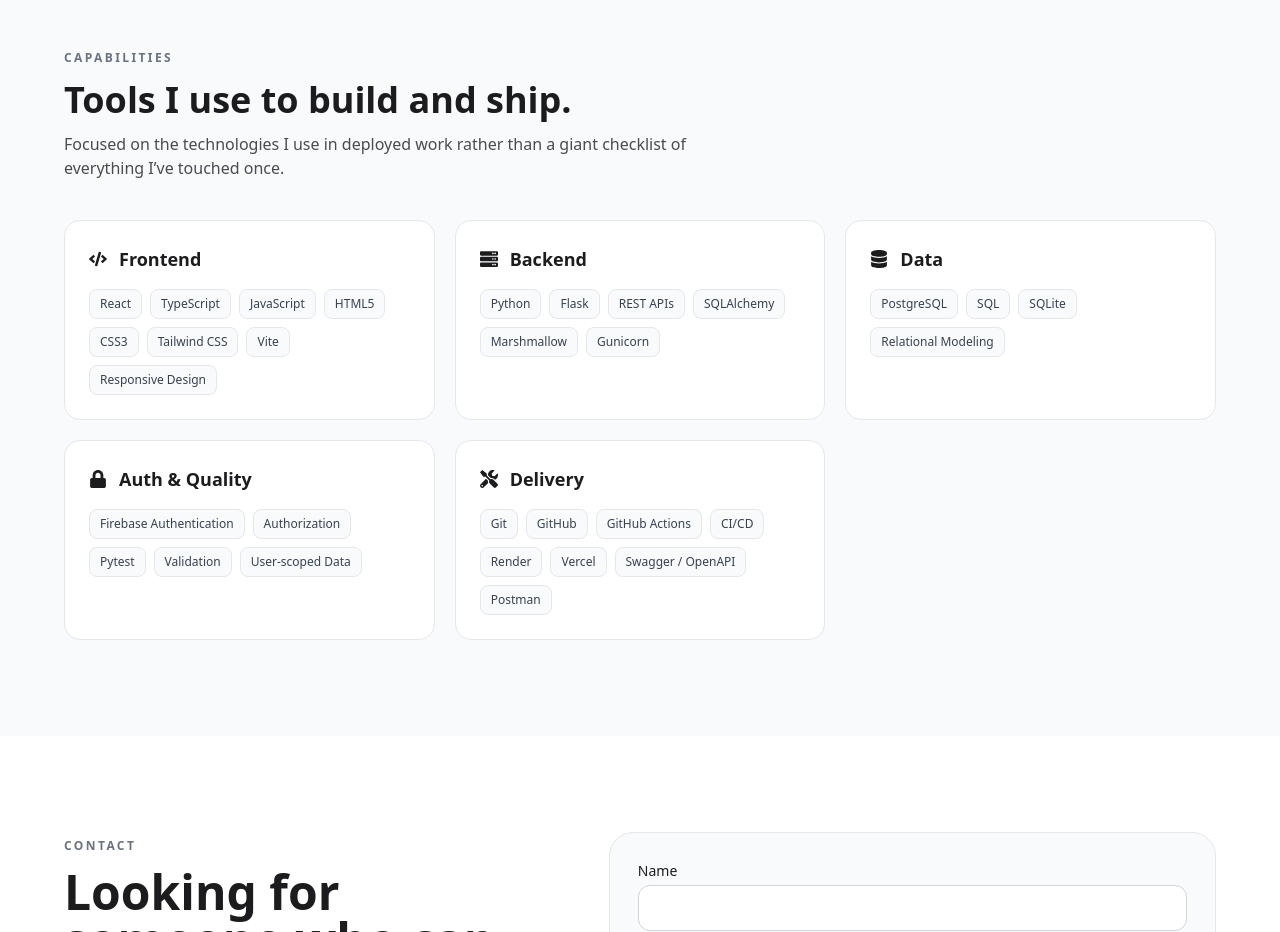
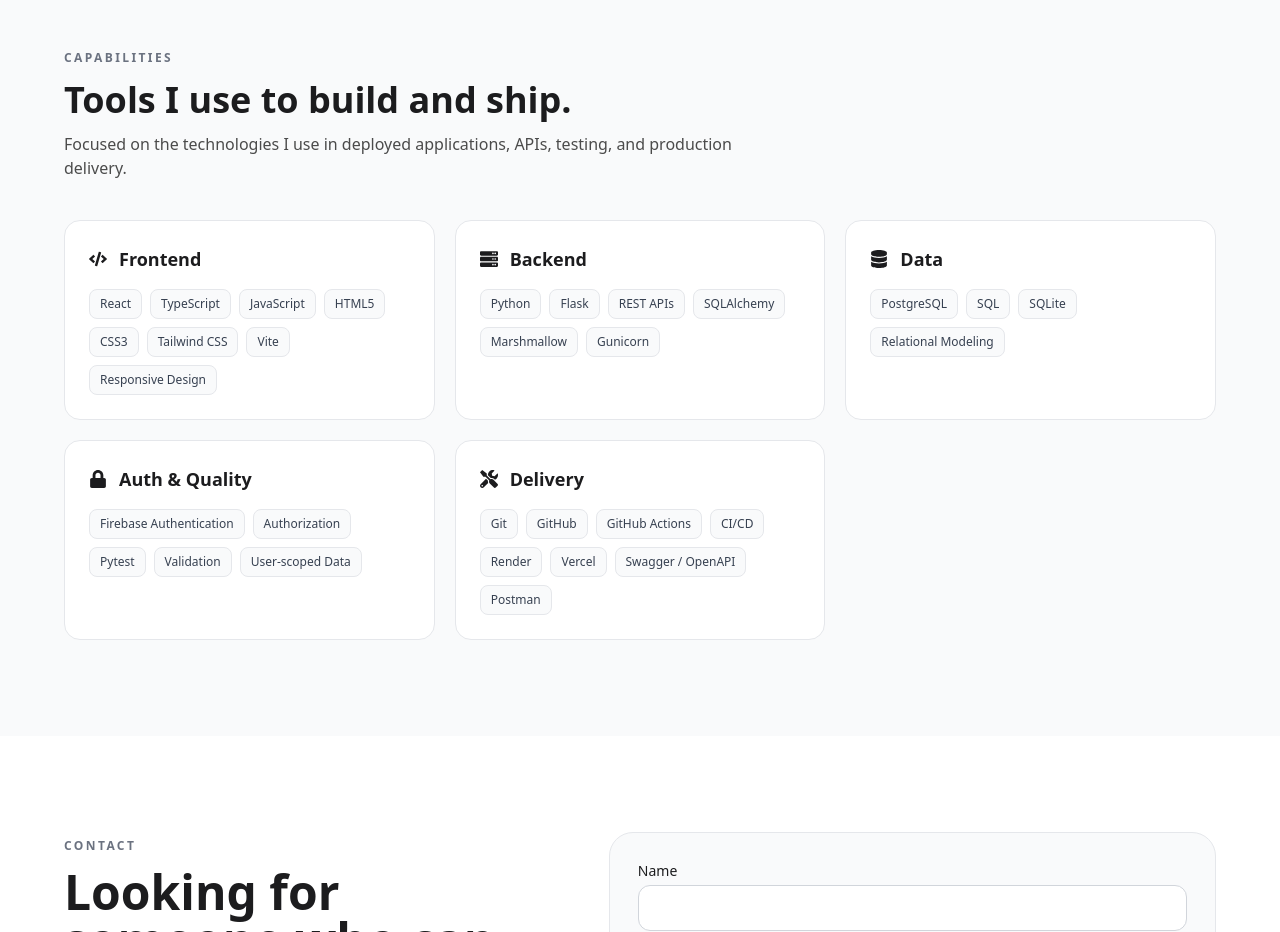
Before and after one commit to MotherTheresa64/portfolio-website, a React (Vite) app: page / in a window 1280 px wide. Shown: the part 2740-3672 px from the top of the page. Built offline with nearby package versions, Linux system fonts and the light colour scheme.

Commit message:
polish skills section copy

```diff
--- a/src/components/Skills.tsx
+++ b/src/components/Skills.tsx
@@ -14,7 +14,7 @@
       <div className="max-w-2xl mb-10">
         <span className="text-xs font-bold tracking-[0.2em] text-gray-500 dark:text-gray-400">CAPABILITIES</span>
         <h2 className="text-4xl font-bold mt-3 mb-3 text-textMain dark:text-white">Tools I use to build and ship.</h2>
-        <p className="text-textSubtle dark:text-gray-300">Focused on the technologies I use in deployed work rather than a giant checklist of everything I’ve touched once.</p>
+        <p className="text-textSubtle dark:text-gray-300">Focused on the technologies I use in deployed applications, APIs, testing, and production delivery.</p>
       </div>
 
       <div className="grid md:grid-cols-2 lg:grid-cols-3 gap-5">
```
